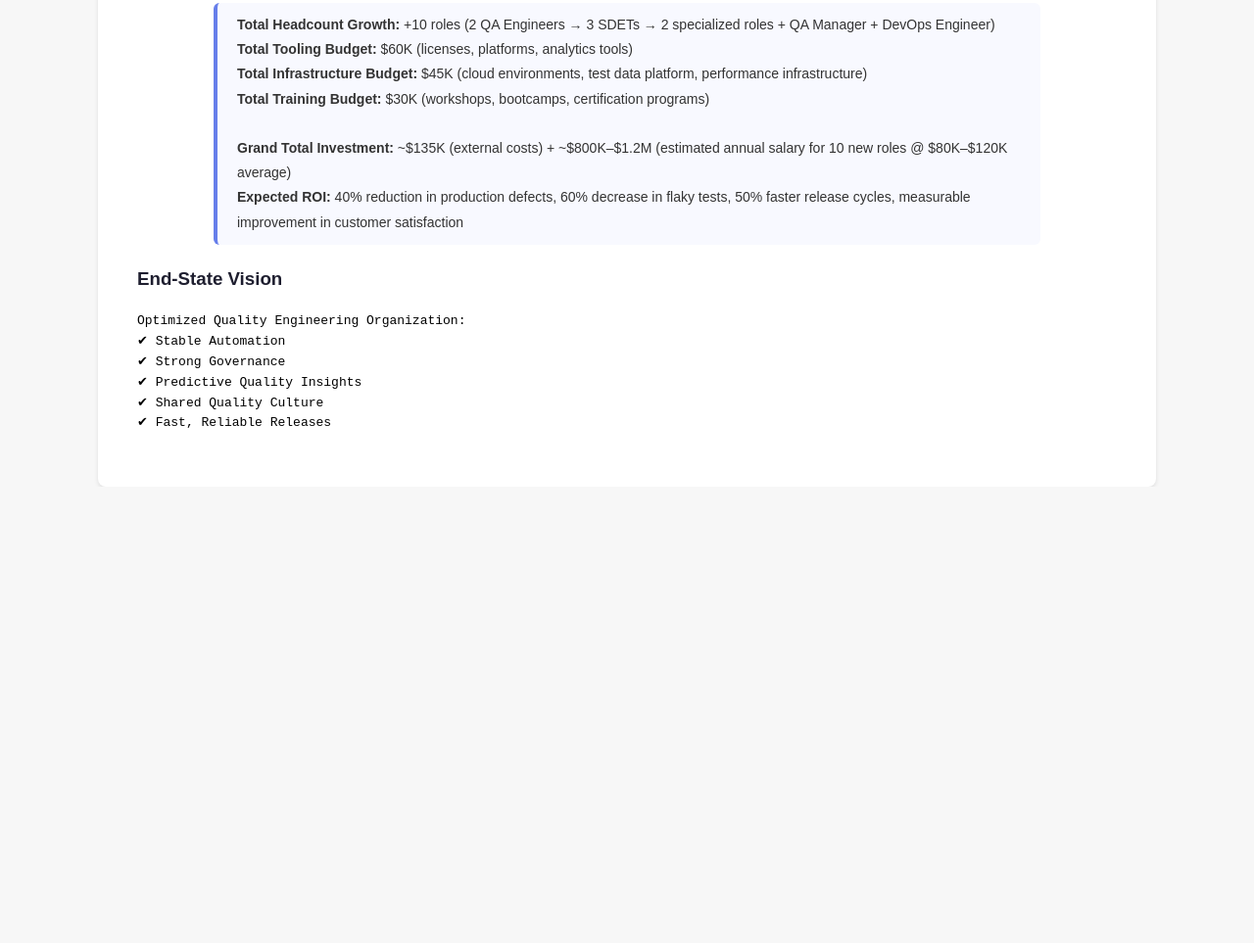
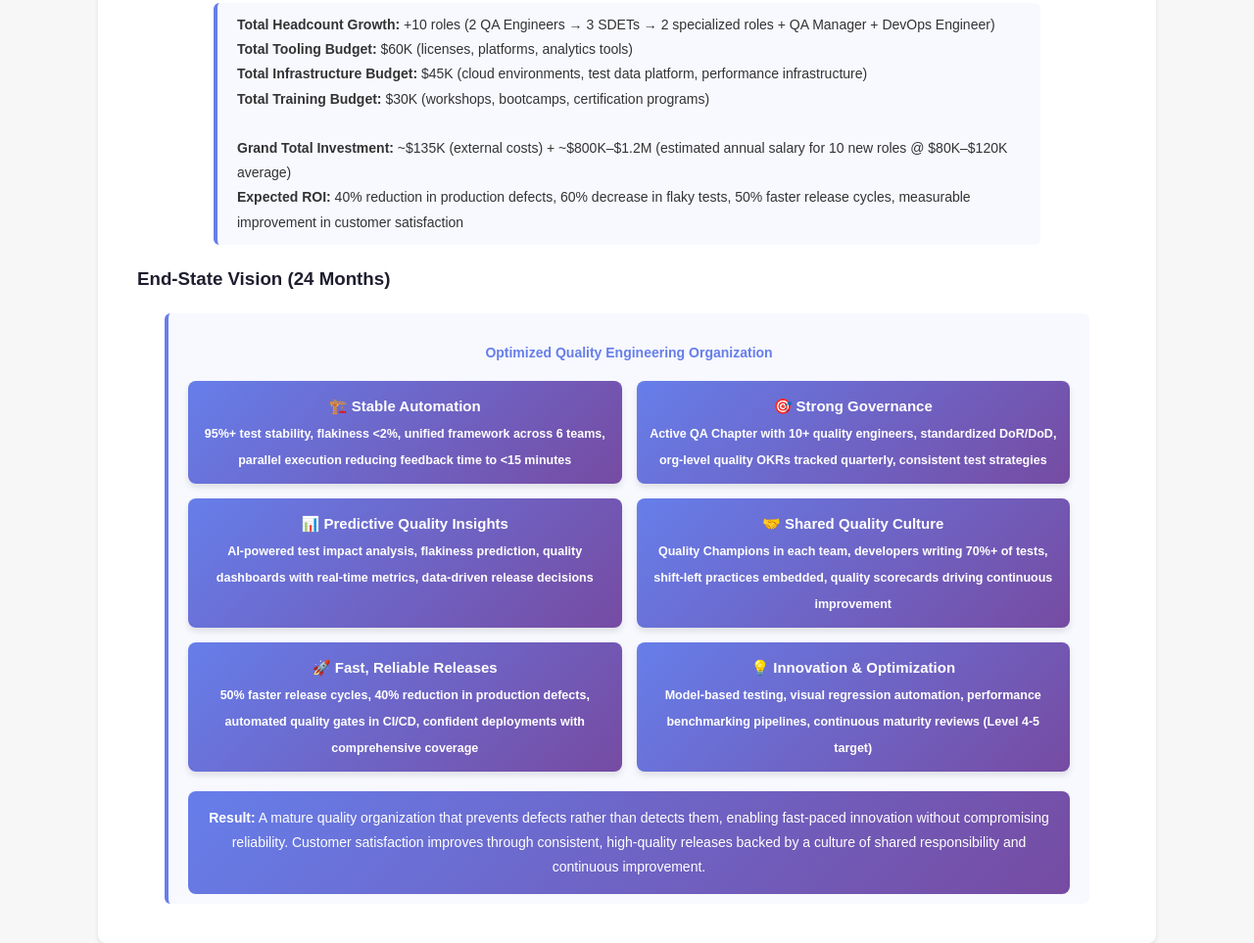
Before and after one commit to manistiw/github-Pages, a plain HTML site: page index.html in a window 1280 px wide. Shown: the part 8478-9441 px from the top of the page at 98% size. Before the commit the page ends 8975 px from the top, so only its background shows below. Drawn offline with Linux system fonts and the light colour scheme.

Commit message:
Transform end-state vision into detailed visual grid with specific metrics and outcomes

```diff
--- a/index.html
+++ b/index.html
@@ -632,15 +632,41 @@ Overall Maturity: Level 1 → Early Level 2
       <strong>Expected ROI:</strong> 40% reduction in production defects, 60% decrease in flaky tests, 50% faster release cycles, measurable improvement in customer satisfaction
     </div>
 
-    <h3>End-State Vision</h3>
-    <pre>
-Optimized Quality Engineering Organization:
-✔ Stable Automation
-✔ Strong Governance
-✔ Predictive Quality Insights
-✔ Shared Quality Culture
-✔ Fast, Reliable Releases
-    </pre>
+    <h3>End-State Vision (24 Months)</h3>
+    <div class="flow-detail" style="max-width: 900px; margin: 20px auto;">
+      <h4 style="text-align: center; color: #667eea; margin-bottom: 15px;">Optimized Quality Engineering Organization</h4>
+
+      <div style="display: grid; grid-template-columns: 1fr 1fr; gap: 15px; margin-bottom: 15px;">
+        <div class="flow-box" style="padding: 12px;">
+          <strong>🏗️ Stable Automation</strong><br>
+          <small>95%+ test stability, flakiness &lt;2%, unified framework across 6 teams, parallel execution reducing feedback time to &lt;15 minutes</small>
+        </div>
+        <div class="flow-box" style="padding: 12px;">
+          <strong>🎯 Strong Governance</strong><br>
+          <small>Active QA Chapter with 10+ quality engineers, standardized DoR/DoD, org-level quality OKRs tracked quarterly, consistent test strategies</small>
+        </div>
+        <div class="flow-box" style="padding: 12px;">
+          <strong>📊 Predictive Quality Insights</strong><br>
+          <small>AI-powered test impact analysis, flakiness prediction, quality dashboards with real-time metrics, data-driven release decisions</small>
+        </div>
+        <div class="flow-box" style="padding: 12px;">
+          <strong>🤝 Shared Quality Culture</strong><br>
+          <small>Quality Champions in each team, developers writing 70%+ of tests, shift-left practices embedded, quality scorecards driving continuous improvement</small>
+        </div>
+        <div class="flow-box" style="padding: 12px;">
+          <strong>🚀 Fast, Reliable Releases</strong><br>
+          <small>50% faster release cycles, 40% reduction in production defects, automated quality gates in CI/CD, confident deployments with comprehensive coverage</small>
+        </div>
+        <div class="flow-box" style="padding: 12px;">
+          <strong>💡 Innovation & Optimization</strong><br>
+          <small>Model-based testing, visual regression automation, performance benchmarking pipelines, continuous maturity reviews (Level 4-5 target)</small>
+        </div>
+      </div>
+
+      <div style="text-align: center; padding: 15px; background: linear-gradient(135deg, #667eea 0%, #764ba2 100%); color: white; border-radius: 8px; margin-top: 20px;">
+        <strong>Result:</strong> A mature quality organization that prevents defects rather than detects them, enabling fast-paced innovation without compromising reliability. Customer satisfaction improves through consistent, high-quality releases backed by a culture of shared responsibility and continuous improvement.
+      </div>
+    </div>
   </section>
 
 </body>
```
